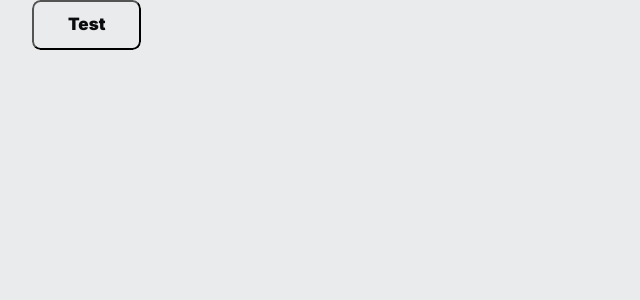
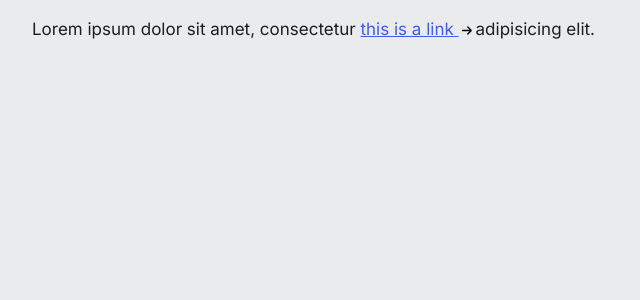
Before and after one commit to ymhaah/Hefnawy-Studio, a Next.js app: page / in a window 1280 px wide. Shown: the top 300 px of the page, without its empty margins (0-640 px from the left). Built offline with nearby package versions, Linux system fonts and the light colour scheme; a web font is replaced by a local one.

Commit message:
style: start link styles

```diff
--- a/src/app/page.tsx
+++ b/src/app/page.tsx
@@ -1,5 +1,7 @@
 // import Image from "next/image";
 import Button from "@ui/Button";
+
+import icon from "@icon/arrow-small-right.svg";
 
 async function mockLoadingDelay(ms: number) {
     return new Promise((resolve) => setTimeout(resolve, ms));
@@ -11,7 +13,15 @@ export default async function Home() {
     return (
         <main className="h-[500vh] w-full">
             <div className="Container">
-                <Button>test</Button>
+                {/* <Button>test</Button> */}
+                <p>
+                    Lorem ipsum dolor sit amet, consectetur{" "}
+                    <a href="#" className="Link p">
+                        this is a link{" "}
+                        <img src={icon.src} alt="" className="Icon" />
+                    </a>
+                    adipisicing elit.
+                </p>
             </div>
         </main>
     );
--- a/src/style/global/_typography.scss
+++ b/src/style/global/_typography.scss
@@ -119,10 +119,16 @@ small,
     font-size: var(--fs-xxxl);
 }
 
-// .link {
-//     text-decoration: underline !important;
-//     color: var(--accent-clr) !important;
-// }
+a:not(.Button).Link {
+    text-decoration: underline;
+    color: var(--accent-clr, hsl(232, 79%, 59%));
+    .Icon {
+        width: 1em;
+        height: 1em;
+        // margin: 0 0.25em;
+    }
+}
+
 // .link:hover,
 // .link:focus {
 // }
```
Also changed, not shown: src/assets/icons/arrow-small-right.svg (added).
